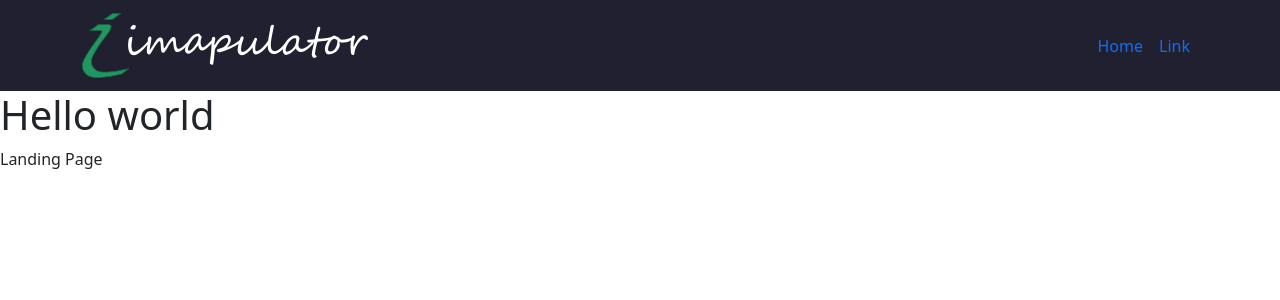
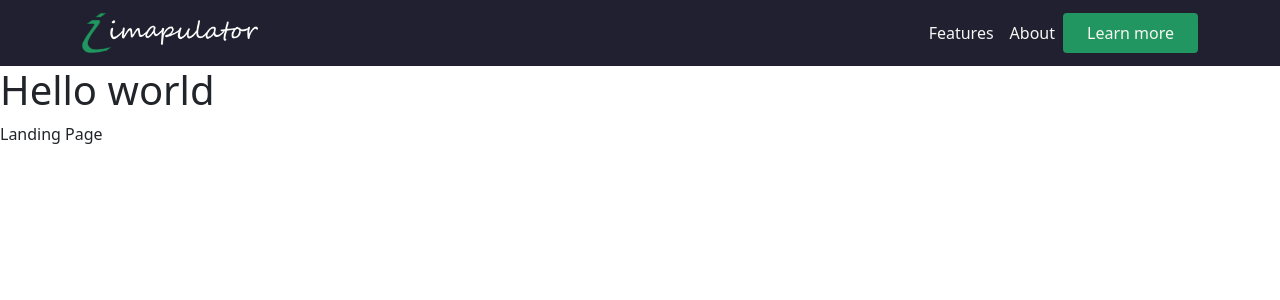
Before and after one commit to chromium7/django-image-manipulation, a React app in the folder frontend/: page / in a window 1280 px wide. Shown: the top 300 px of the page. Built offline with nearby package versions, Linux system fonts and the light colour scheme; the HTML template or start-up script is replaced by a standard one.

Commit message:
Update navbar

```diff
--- /dev/null
+++ b/frontend/src/components/Buttons/NavButton.js
@@ -0,0 +1,38 @@
+import React from "react";
+import styled from "styled-components";
+
+const ButtonContainer = styled.a`
+  display: block;
+  background: var(--color-primary);
+  color: var(--color-on-primary);
+  border: none;
+  border-radius: 4px;
+  padding: 8px 24px;
+  text-decoration: none;
+
+  :hover {
+    cursor: pointer;
+  }
+
+  &.shadow {
+    box-shadow: var(--shadow-primary);
+  }
+
+  &.invert {
+    background: var(--color-secondary);
+
+    &.shadow {
+      box-shadow: var(--shadow-secondary);
+    }
+  }
+`;
+
+export default function NavButton({ text, invert = false, shadow = false }) {
+  return (
+    <ButtonContainer
+      className={`${invert ? "invert" : ""} ${shadow ? "shadow" : ""}`}
+    >
+      {text}
+    </ButtonContainer>
+  );
+}
--- a/frontend/src/components/Header/Header.js
+++ b/frontend/src/components/Header/Header.js
@@ -3,11 +3,15 @@ import styled from "styled-components";
 import { FaBars } from "react-icons/fa";
 import logo from "../../../static/images/logo-white.png";
 
+import NavButton from "../Buttons/NavButton";
+
 const Nav = styled.nav`
   background: var(--color-dark);
 
-  .container {
-    color: var(--color-on-primary);
+  a,
+  button,
+  div {
+    color: var(--color-on-primary) !important;
   }
 `;
 
@@ -16,7 +20,7 @@ export default function Header() {
     <Nav className="navbar navbar-expand-lg">
       <div className="container">
         <a className="navbar-brand" href="/">
-          <img src={logo} />
+          <img src={logo} height="40" />
         </a>
         <button
           className="navbar-toggler"
@@ -32,14 +36,17 @@ export default function Header() {
         <div className="collapse navbar-collapse" id="navbarSupportedContent">
           <ul className="navbar-nav ms-auto mb-2 mb-lg-0">
             <li className="nav-item">
-              <a className="nav-link active" aria-current="page" href="#">
-                Home
+              <a className="nav-link active" href="#">
+                Features
               </a>
             </li>
             <li className="nav-item">
               <a className="nav-link" href="#">
-                Link
+                About
               </a>
+            </li>
+            <li className="nav-item">
+              <NavButton text={"Learn more"} href="#" />
             </li>
           </ul>
         </div>
--- a/frontend/src/components/UI/globalStyles.js
+++ b/frontend/src/components/UI/globalStyles.js
@@ -16,7 +16,8 @@ export const GlobalStyles = createGlobalStyle`
         --color-on-surface: #202030;
         --color-on-error: #F7F6F3;
 
-        --shadow: 0 4px 16px 0 var(--color-secondary);
+        --shadow-primary: 0 4px 16px 0 var(--color-secondary);
+        --shadow-secondary: 0 4px 16px 0 var(--color-primary);
 
         --animation-timing-function: cubic-bezier(0.4, 0, 0.2, 1);
         --animation-duration: 1s;
```
Also changed, not shown: frontend/static/frontend/main.js, frontend/static/frontend/main.js.LICENSE.txt.
